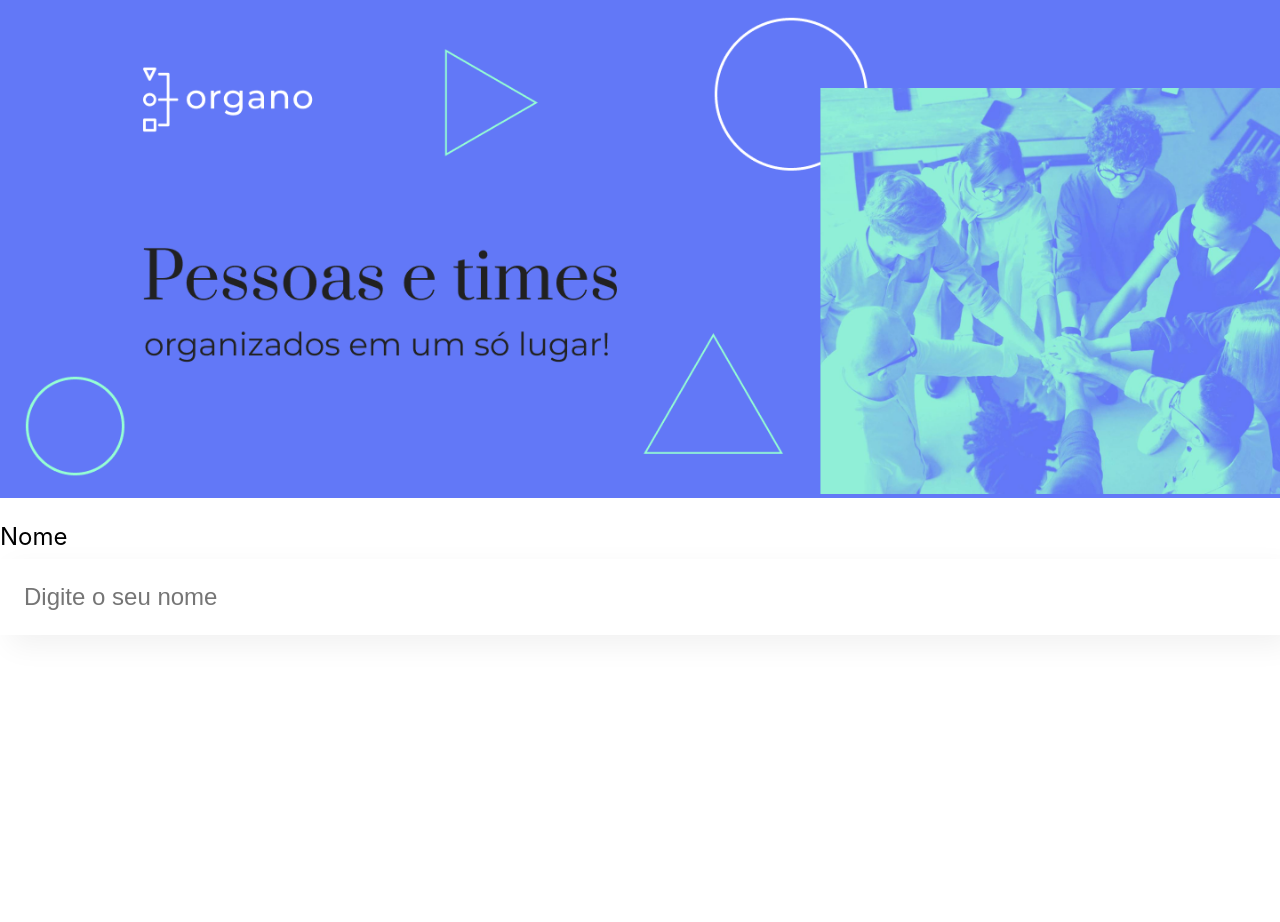
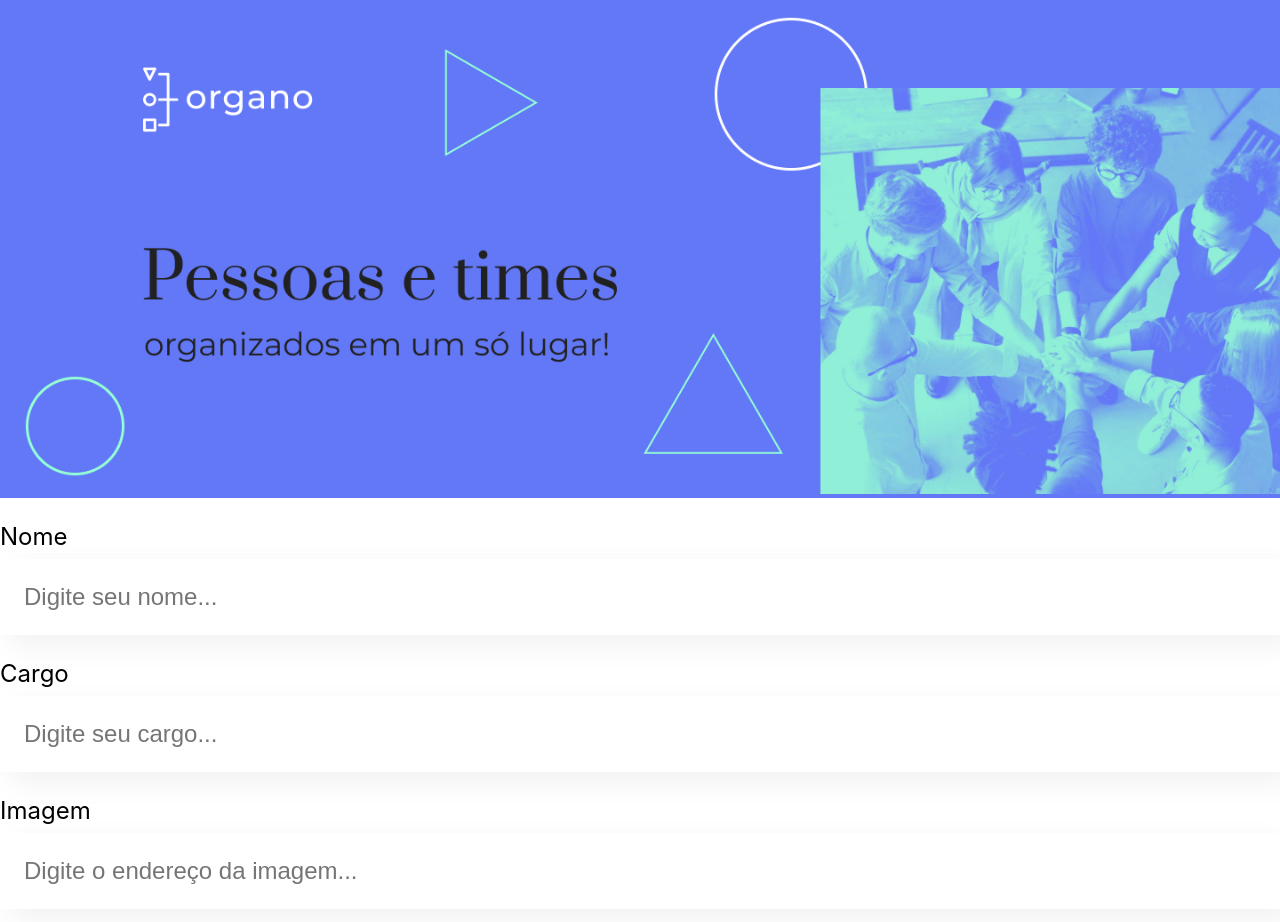
Before and after one commit to kaueslo/Organograma, a React (Create React App) app: page / in a window 1280 px wide. Shown: the top 922 px of the page. Before the commit the page ends 800 px from the top, so only its background shows below. Built offline with nearby package versions, Linux system fonts and the light colour scheme.

Commit message:
criando o parametros da label e placeholder

```diff
--- a/src/App.js
+++ b/src/App.js
@@ -6,7 +6,9 @@
   return (
     <div className="App">
       <Banner />
-      <CampoTexto />
+      <CampoTexto label="Nome" placeholder="Digite seu nome"/>
+      <CampoTexto label="Cargo" placeholder="Digite seu cargo"/>
+      <CampoTexto label="Imagem" placeholder="Digite o endereço da imagem"/>
     </div>
   );
 }
--- a/src/componentes/CampoTexto/index.js
+++ b/src/componentes/CampoTexto/index.js
@@ -1,10 +1,17 @@
 import './CampoTexto.css'
 
-const CampoTexto = () => {
+const CampoTexto = (props) => {
+    //Concatenar variável Javascript com string, depois só chamar ela no lugar do Placeholder
+        const placeholderModificada = `${props.placeholder}...`
+
     return(
         <div className="campo-texto">
-            <label>Nome</label>
-            <input placeholder="Digite o seu nome" />
+            <label>
+                {props.label}
+            </label>
+            <input
+                placeholder= {placeholderModificada}
+            />
         </div>
     )
 }
--- a/src/index.js
+++ b/src/index.js
@@ -5,9 +5,9 @@
 
 const root = ReactDOM.createRoot(document.getElementById('root'));
 root.render(
-  <React.StrictMode>
+  //<React.StrictMode>
     <App />
-  </React.StrictMode>
+  //</React.StrictMode>
 );
 
 // If you want to start measuring performance in your app, pass a function
```
